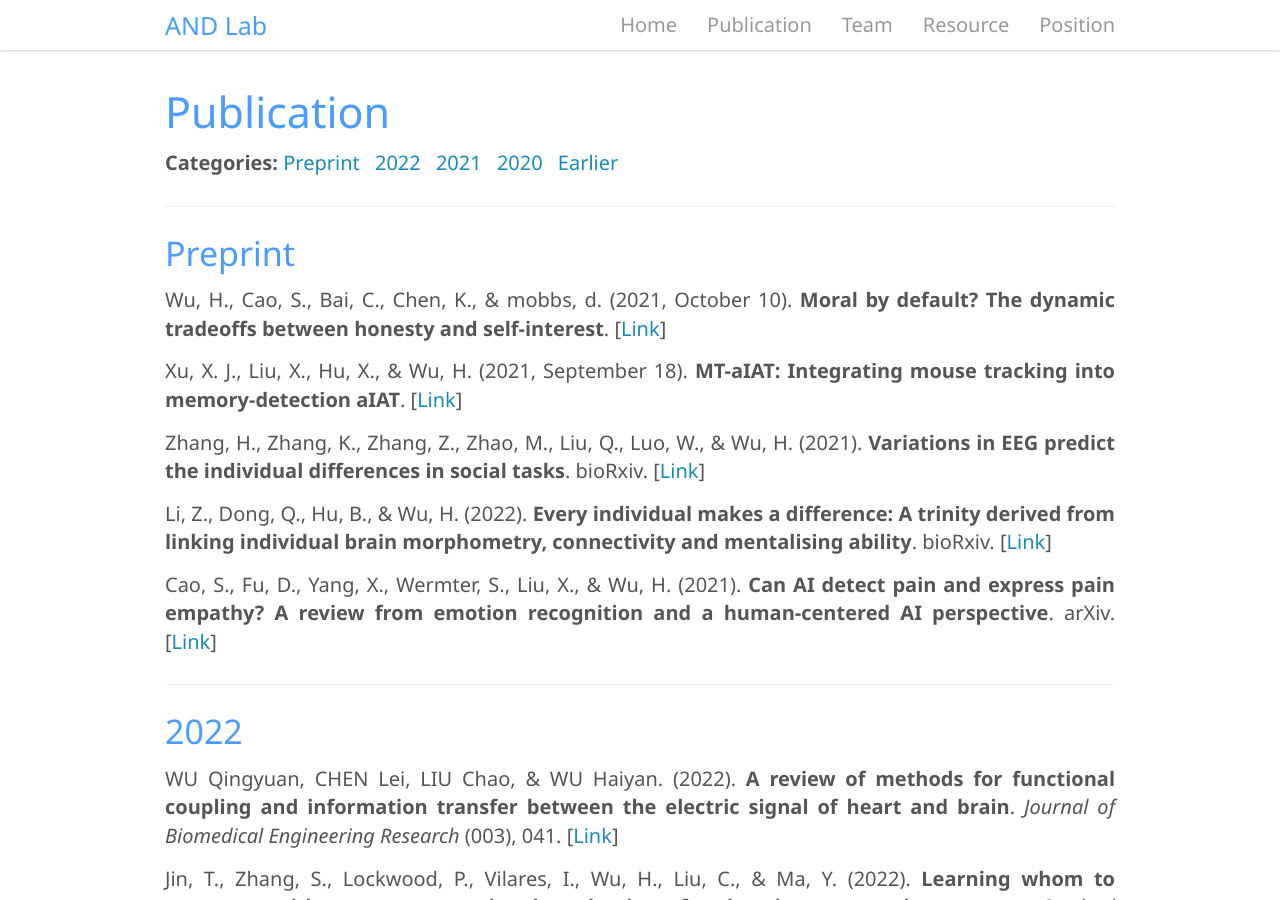
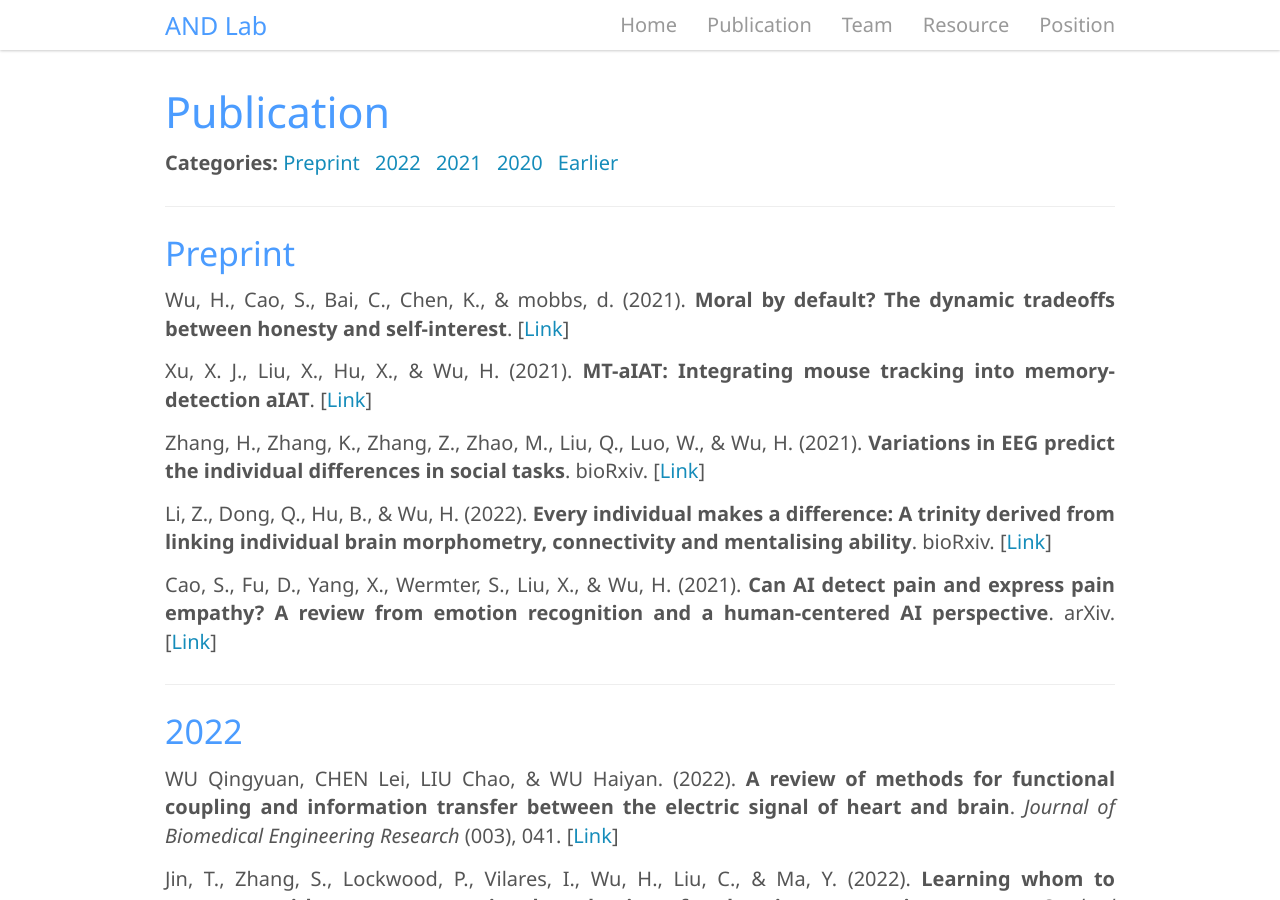
Before and after one commit to andlab-um/lab-website, a Jekyll site: the page built from _pages/publication.md, in a window 1280 px wide and 900 px high. Built offline with Jekyll 4.4.1, drawn with Linux system fonts in a browser that asks for light colours; nearby versions of some CDN libraries.

Commit message:
update preprint date

```diff
--- a/_pages/publication.md
+++ b/_pages/publication.md
@@ -14,9 +14,9 @@ permalink: /publication
 
 ### Preprint
 
-Wu, H., Cao, S., Bai, C., Chen, K., & mobbs, d. (2021, October 10). **Moral by default? The dynamic tradeoffs between honesty and self-interest**. [[Link](https://doi.org/10.31234/osf.io/kr4pw){:target="_blank"}]
+Wu, H., Cao, S., Bai, C., Chen, K., & mobbs, d. (2021). **Moral by default? The dynamic tradeoffs between honesty and self-interest**. [[Link](https://doi.org/10.31234/osf.io/kr4pw){:target="_blank"}]
 
-Xu, X. J., Liu, X., Hu, X., & Wu, H. (2021, September 18). **MT-aIAT: Integrating mouse tracking into memory-detection aIAT**. [[Link](https://doi.org/10.31234/osf.io/ny9xq){:target="_blank"}]
+Xu, X. J., Liu, X., Hu, X., & Wu, H. (2021). **MT-aIAT: Integrating mouse tracking into memory-detection aIAT**. [[Link](https://doi.org/10.31234/osf.io/ny9xq){:target="_blank"}]
 
 Zhang, H., Zhang, K., Zhang, Z., Zhao, M., Liu, Q., Luo, W., & Wu, H. (2021). **Variations in EEG predict the individual differences in social tasks**. bioRxiv. [[Link](https://doi.org/10.1101/2021.10.29.465647){:target="_blank"}]
 
```
